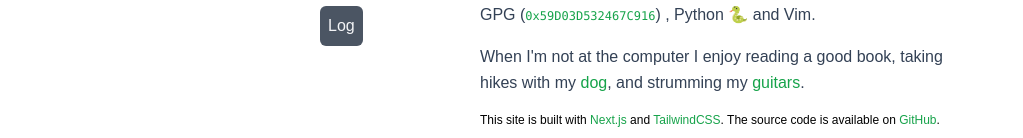
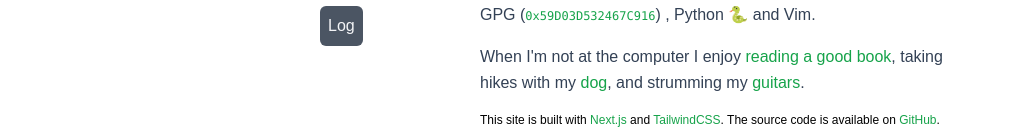
Before and after one commit to tsoporan/tsoporan.com, a Next.js app: page / in a window 1280 px wide. Shown: the part 402-540 px from the top of the page, without its empty margins (0-1023 px from the left). Built offline with nearby package versions, Linux system fonts and the light colour scheme.

Commit message:
Style
Signed-off-by: Titus Soporan <titus@tsoporan.com>

```diff
--- a/pages/index.js
+++ b/pages/index.js
@@ -34,6 +34,7 @@ function Home() {
         <p className="my-4">
           When I'm not at the computer I enjoy{" "}
           <a
+            className="text-green-600"
             href="https://www.goodreads.com/user/show/6979374-titus-soporan"
             title="Goodreads"
           >
```
